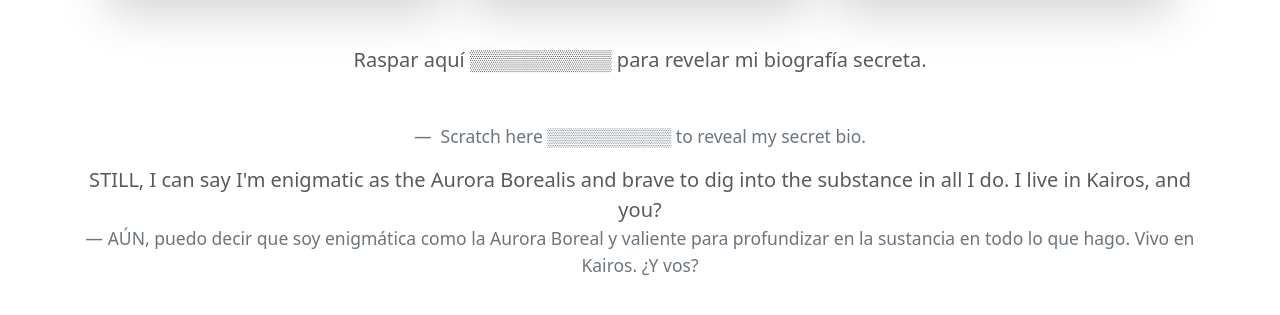
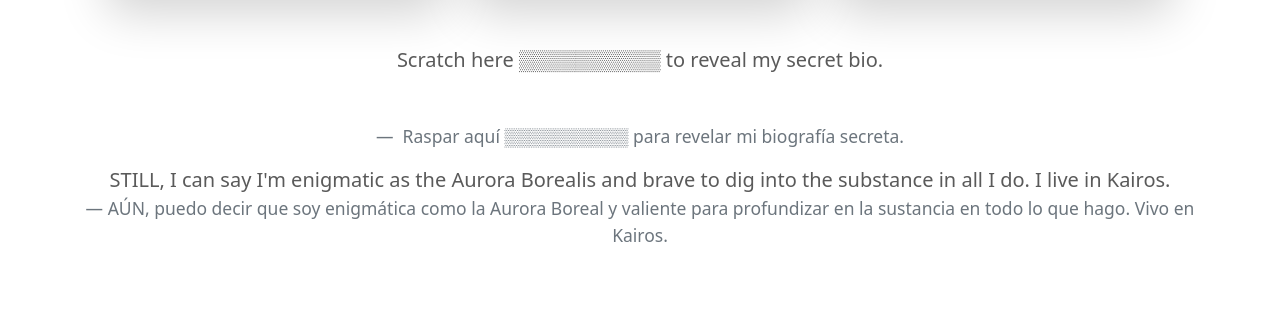
Before and after one commit to valentinacorbella/valen-web, a plain HTML site: page index.html in a window 1280 px wide. Shown: the part 637-952 px from the top of the page. Drawn offline with nearby package versions, Linux system fonts and the light colour scheme.

Commit message:
Update index.html

```diff
--- a/index.html
+++ b/index.html
@@ -298,12 +298,11 @@
     <div class="py-5">
       <figure class="text-center">
         <blockquote class="blockquote">
-          <p class="pb-5">Raspar aquí ▒▒▒▒▒▒▒▒▒▒ para revelar mi biografía secreta.</p>
-          <p class="blockquote-footer"> Scratch here ▒▒▒▒▒▒▒▒▒▒ to reveal my secret bio.</p>
+          <p class="pb-5">Scratch here ▒▒▒▒▒▒▒▒▒▒ to reveal my secret bio.</p> <p class="blockquote-footer"> Raspar aquí ▒▒▒▒▒▒▒▒▒▒ para revelar mi biografía secreta.</p>
         </blockquote>
         <blockquote class="blockquote">
-          <p>STILL, I can say I'm enigmatic as the Aurora Borealis and brave to dig into the substance in all I do. I live in Kairos, and you?</p>
-          <p class="blockquote-footer">AÚN, puedo decir que soy enigmática como la Aurora Boreal y valiente para profundizar en la sustancia en todo lo que hago. Vivo en Kairos. ¿Y vos?</p>
+          <p>STILL, I can say I'm enigmatic as the Aurora Borealis and brave to dig into the substance in all I do. I live in Kairos.</p>
+          <p class="blockquote-footer">AÚN, puedo decir que soy enigmática como la Aurora Boreal y valiente para profundizar en la sustancia en todo lo que hago. Vivo en Kairos.</p>
         </blockquote>
       </figure>
     </div>
```
